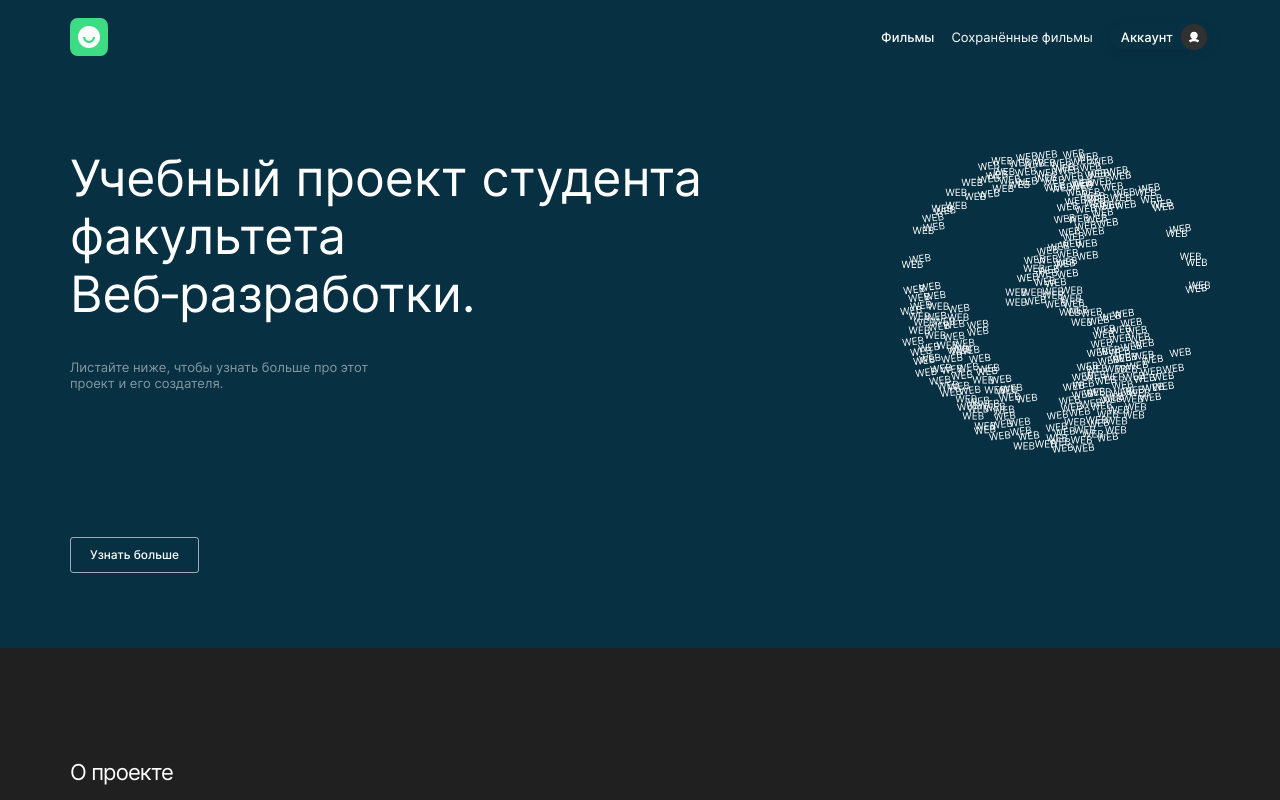
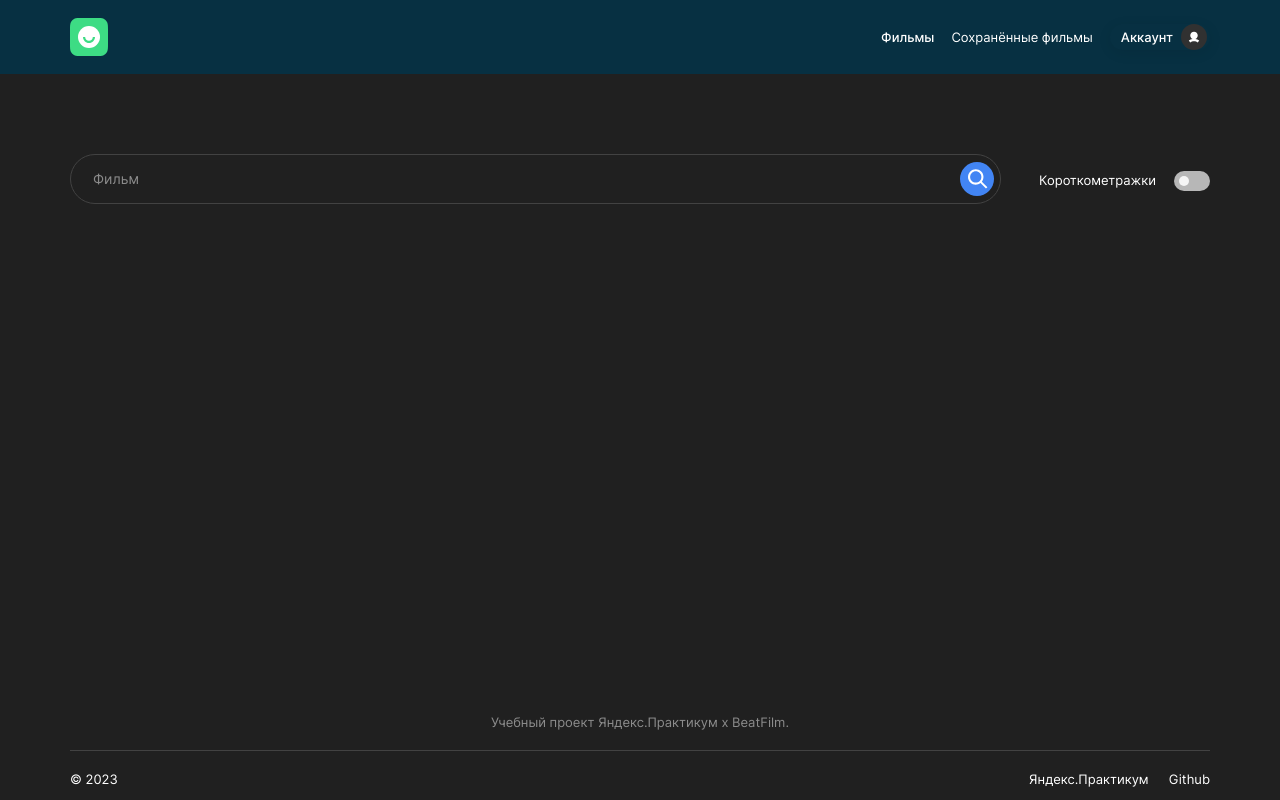
Before and after one commit to 1qqoo/movies-explorer-frontend, a React (Create React App) app: page / in a window 1280 px wide. Shown: the top 800 px of the page. Built offline with nearby package versions, Linux system fonts and the light colour scheme.

Commit message:
прижал футер

```diff
--- a/src/components/App/App.css
+++ b/src/components/App/App.css
@@ -1,12 +1,9 @@
 .app {
   background-color: #202020;
-  min-height: 100vh;
   min-width: 320px;
   width: 100%;
+  min-height: 100%;
   display: flex;
-  justify-content: space-between;
-  flex-grow: 1;
-  flex: 1 0 auto;
   align-items: center;
   flex-direction: column;
   position: relative;
--- a/src/components/App/App.jsx
+++ b/src/components/App/App.jsx
@@ -14,7 +14,7 @@ const App = () => {
         loggedIn={loggedIn}
         isBurgerOpened={isBurgerOpened}
       />
-      <Main />
+      {/* <Main /> */}
       <Movies />
       <Footer />
     </div>
--- a/src/components/Main/Main.css
+++ b/src/components/Main/Main.css
@@ -3,4 +3,5 @@
   flex-direction: column;
   align-items: center;
   width: 100%;
+  flex: 1 1 auto;
 }
--- a/src/components/Movies/Movies.css
+++ b/src/components/Movies/Movies.css
@@ -4,4 +4,5 @@
   flex-direction: column;
   align-items: center;
   width: 100%;
+  flex: 1 1 auto;
 }
--- a/src/components/SearchForm/SearchForm.css
+++ b/src/components/SearchForm/SearchForm.css
@@ -1,9 +1,11 @@
 .search-container {
   max-width: 1280px;
   width: 100%;
-  padding: 57px 70px 49px;
+  padding: 80px 70px 83px;
+  margin: 0 auto;
   display: flex;
   box-sizing: border-box;
+  justify-content: center;
   align-items: center;
   position: relative;
 }
@@ -56,7 +58,7 @@
   height: 34px;
   position: absolute;
   top: -10px;
-  right: 5px;
+  right: 6px;
   border-radius: 50%;
   transform: translateY(50%);
   transition: all 0.3s ease;
```
Also changed, not shown: src/vendor/normalize.css.
